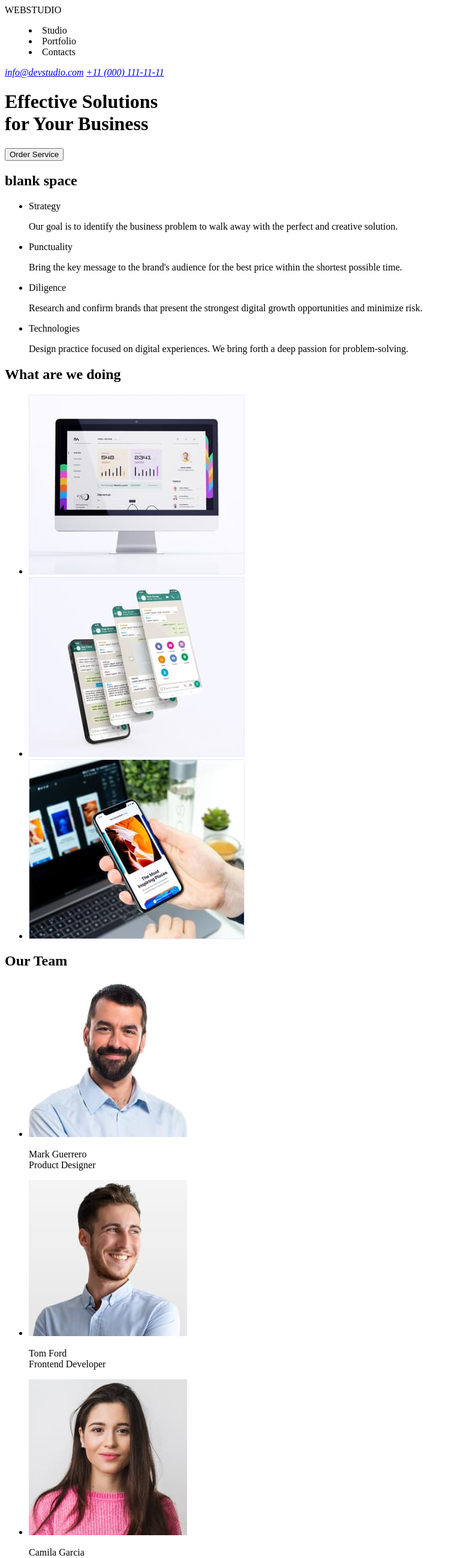
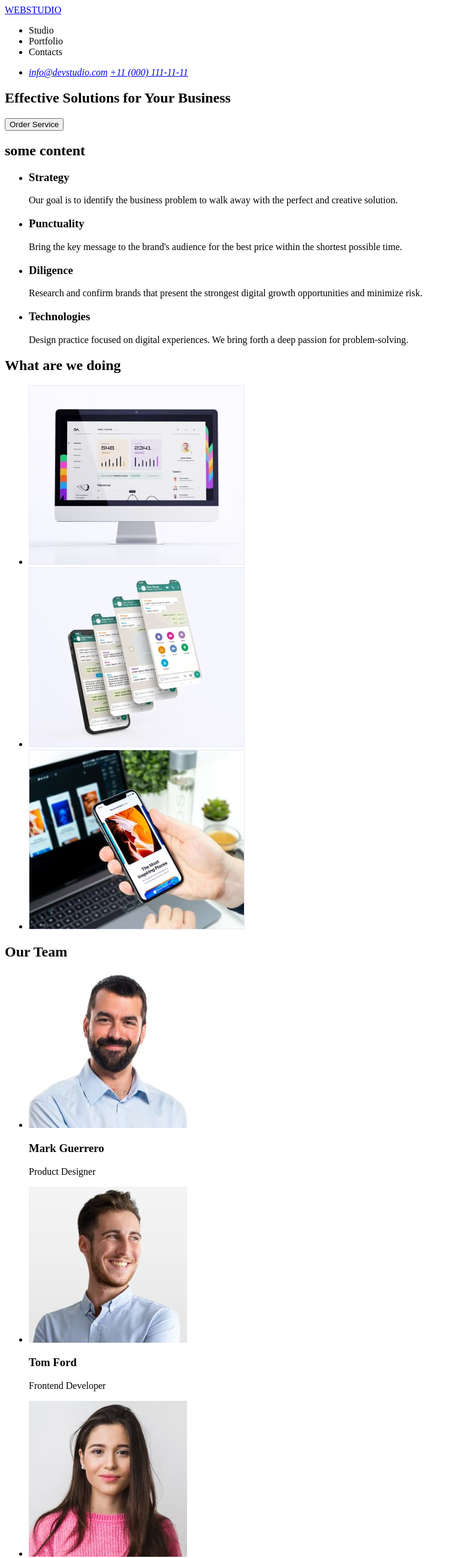
Before and after one commit to RadoProgramer/goit-markup-hw-01, a plain HTML site: page index.html in a window 1280 px wide. Shown: the top 2598 px of the page at 60% size, without its empty margins (0-759 px from the left). Drawn offline with Linux system fonts and the light colour scheme.

Commit message:
Update 3

```diff
--- a/index.html
+++ b/index.html
@@ -10,39 +10,45 @@
 <body>
     <header>
         <nav>
-            <a >WEBSTUDIO</a>
-            <menu>
+            <a href="./index.html">WEBSTUDIO</a>
+                <ul>
                 <li><a href="/Studio"></a>Studio</li>
                 <li><a href="/Portfolio"></a>Portfolio</li>
                 <li><a href="/Contacts"></a>Contacts</li>
-            </menu>
+            </ul>
         </nav>
         <address>
-            <a href="mailto:info@devstudio.com">info@devstudio.com</a>
-            <a href="tel:+110001111111">+11 (000) 111-11-11</a>
+            <ul>
+                <li>
+                <a href="mailto:info@devstudio.com">info@devstudio.com</a>
+                <a href="tel:+110001111111">+11 (000) 111-11-11</a>
+            </li>
+        </ul>
         </address>
     </header>
     <main>
-        <h1>Effective Solutions<br />for Your Business</h1>
+        <section>
+        <h1>Effective Solutions for Your Business</h1>
         <button type="button">Order Service</button>
+        </section>
         <section>
-            <h2>blank space</h2>
+            <h2>some content</h2>
             <ul>
-                <li>Strategy
+                <li><h3>Strategy</h3>
                     <p>Our goal is to identify the business
                         problem to walk away with the perfect and creative solution.</p>
                 </li>
-                <li>Punctuality
+                <li><h3>Punctuality</h3>
                     <p>Bring the key message to the brand's audience for the best price within the shortest possible
                         time.
                     </p>
                 </li>
-                <li>Diligence
+                <li><h3>Diligence</h3>
                     <p>Research and confirm brands that present the strongest digital growth opportunities and minimize
                         risk.
                     </p>
                 </li>
-                <li>Technologies
+                <li><h3>Technologies</h3>
                     <p>Design practice focused on digital experiences. We bring forth a deep passion for
                         problem-solving.
                     </p>
@@ -52,33 +58,33 @@
         <section>
             <h2>What are we doing</h2>
             <ul>
-                <li><img src="/images/img1.jpg" width="360" height="300" alt="white monitor" /></li>
-                <li><img src="/images/img2.jpg" width="360" height="300" alt="mobile application" /></li>
-                <li><img src="/images/img3.jpg" width="360" height="300"
-                        alt="cell phone on the background of a laptop" /></li>
+                <li><img src="./images/img1.jpg" alt="white monitor" width="360" height="300"  /></li>
+                <li><img src="./images/img2.jpg" alt="mobile application" width="360" height="300"  /></li>
+                <li><img src="./images/img3.jpg" alt="cell phone on the background of a laptop" width="360" height="300"
+                         /></li>
             </ul>
         </section>
         <section>
             <h2>Our Team</h2>
             <ul>
-                <li><img src="/images/img4.jpg" width="264" height="260" alt="man's face" />
-                    <p>Mark Guerrero<br /> Product Designer</p>
+                <li><img src="./images/img4.jpg" alt="man's face" width="264" height="260"  />
+                    <h3>Mark Guerrero</h3><p>Product Designer</p>
                 </li>
-                <li><img src="/images/img5.jpg" width="264" height="260" alt="man's face" />
-                    <p>Tom Ford<br /> Frontend Developer</p>
+                <li><img src="./images/img5.jpg" alt="man's face" width="264" height="260"  />
+                    <h3>Tom Ford</h3><p>Frontend Developer</p>
                 </li>
-                <li><img src="/images/img6.jpg" width="264" height="260" alt="woman's face" />
-                    <p>Camila Garcia<br /> Marketing</p>
+                <li><img src="./images/img6.jpg" alt="woman's face" width="264" height="260"  />
+                    <h3>Camila Garcia</h3><p>Marketing</p>
                 </li>
-                <li><img src="/images/img7.jpg" width="264" height="260" alt="man's face" />
-                    <p>Daniel Wilson<br /> Ui Designer</p>
+                <li><img src="./images/img7.jpg" alt="man's face" width="264" height="260"  />
+                    <h3>Daniel Wilson</h3><p>Ui Designer</p>
                 </li>
             </ul>
         </section>
     </main>
     <footer>
-        WEBSTUDIO
-        <p>Increase the flow of customers and<br /> sales for your business with digital<br /> marketing & growth
+        <a href="./index.html">WEBSTUDIO</a>
+        <p>Increase the flow of customers and sales for your business with digital marketing & growth
             solutions.</p>
     </footer>
 </body>
```
